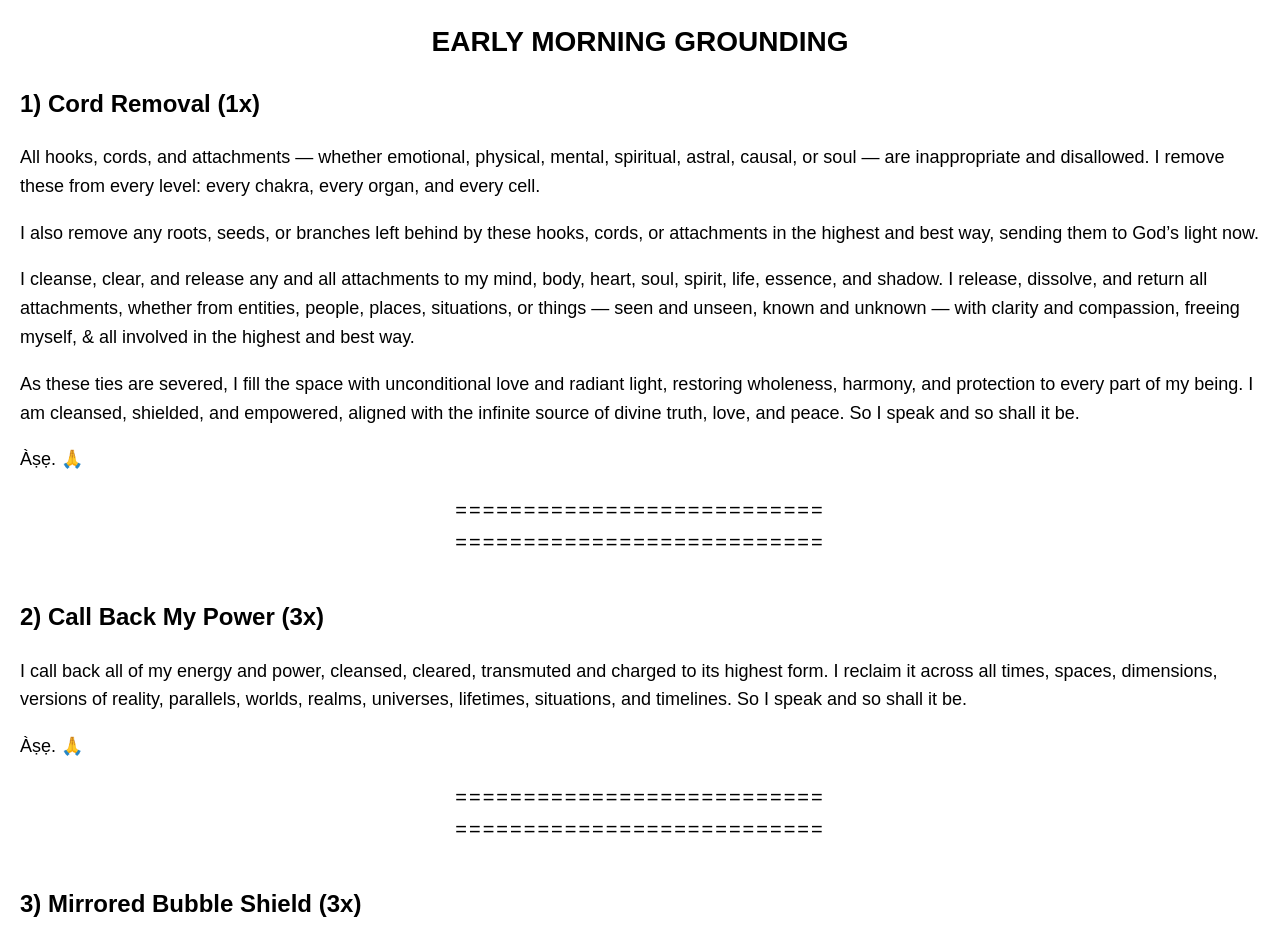
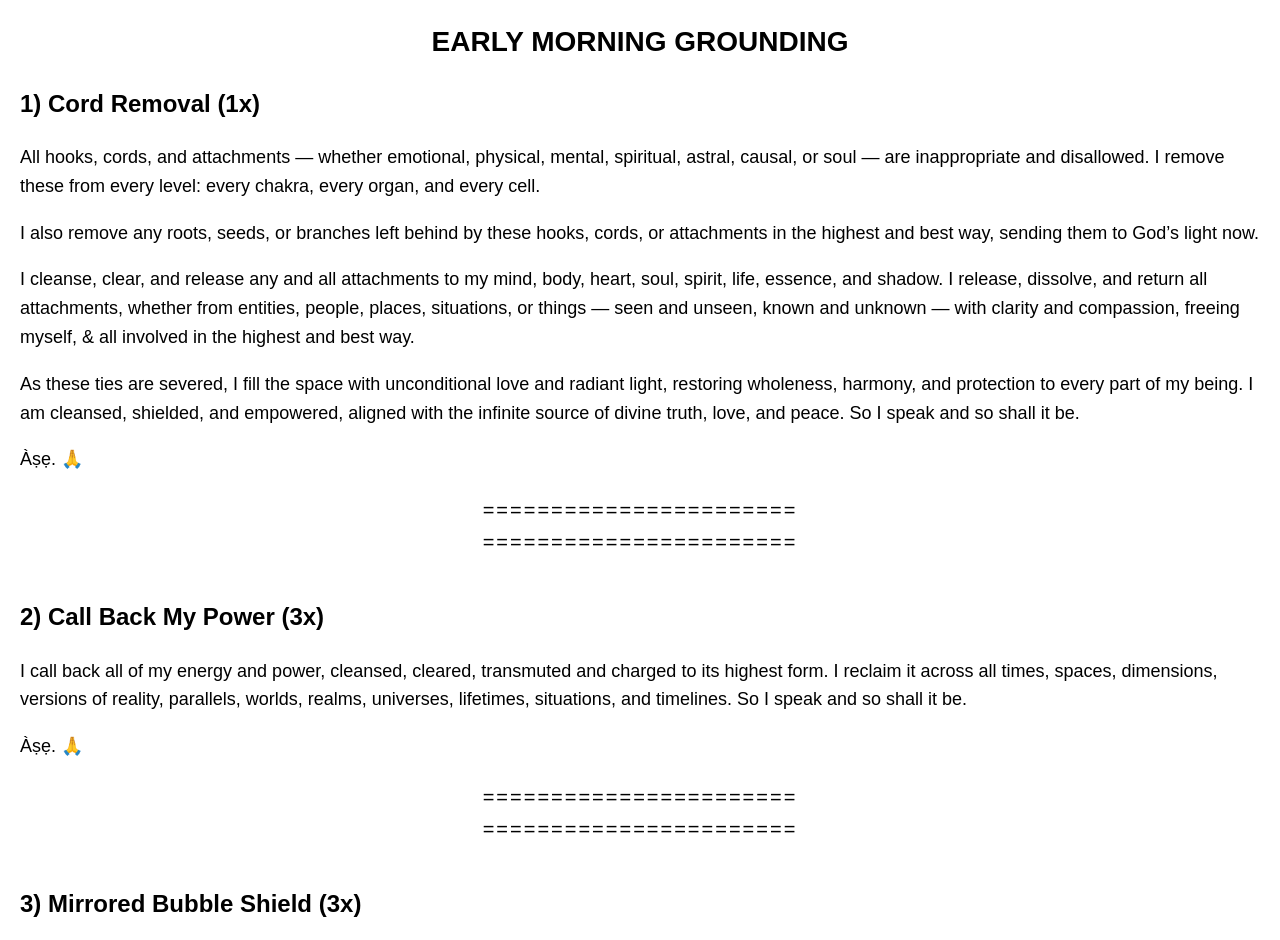
Before and after one commit to atoned44/Morning, a plain HTML site: page Annex.html in a window 1280 px wide. Shown: the top 940 px of the page. Drawn offline with Linux system fonts and the light colour scheme.

Commit message:
Update Annex.html
Fixed dividers

```diff
--- a/Annex.html
+++ b/Annex.html
@@ -58,7 +58,7 @@
         So I speak and so shall it be.
       </p>
       <p>Àṣẹ. 🙏</p>
-      <div class="divider">===========================<br>===========================</div>
+      <div class="divider">=======================<br>=======================</div>
     </div>
 
     <div class="section">
@@ -68,7 +68,7 @@
         So I speak and so shall it be.
       </p>
       <p>Àṣẹ. 🙏</p>
-      <div class="divider">===========================<br>===========================</div>
+      <div class="divider">=======================<br>=======================</div>
     </div>
 
     <div class="section">
```
